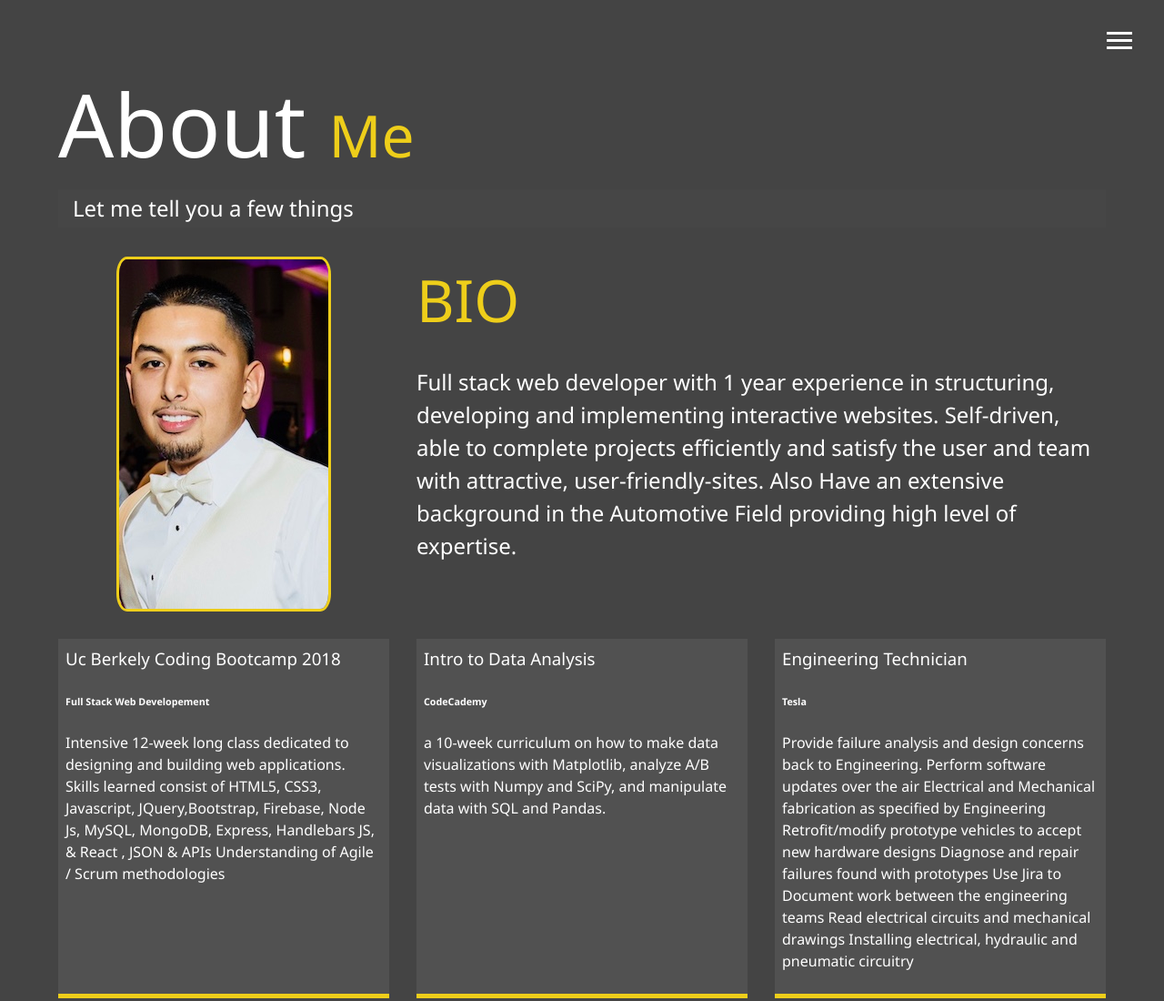
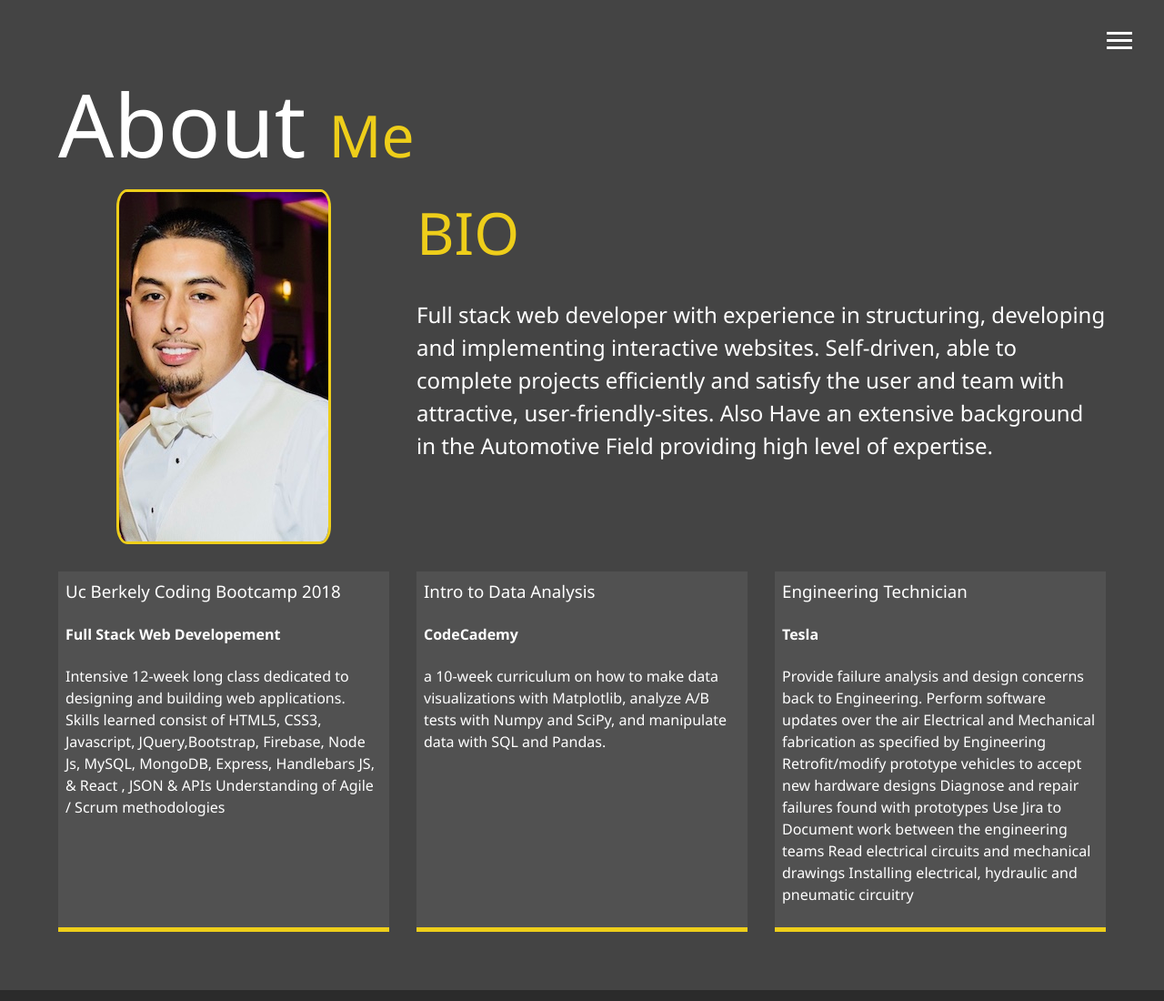
Before and after one commit to jose408510/portfolio_jd, a website: page dist/about.html in a window 1280 px wide. Shown: the top 1100 px of the page at 91% size. Drawn offline with Linux system fonts and the light colour scheme.

Commit message:
Updating

```diff
--- a/dist/about.html
+++ b/dist/about.html
@@ -54,22 +54,22 @@
       About
       <span class="text-secondary">Me</span>
     </h1>
-    <h2 class="sm-heading">
+    <!-- <h2 class="sm-heading">
       Let me tell you a few things
-    </h2>
+    </h2> -->
     <div class="about-info">
       <img src="img/portfolio_img.jpg" alt="Jose Castellanos" class="bio-image">
 
       <div class="bio">
         <h3 class="text-secondary">BIO</h3>
         <p>
-            Full stack web developer with 1 year experience in structuring, developing and implementing interactive websites. Self-driven, able to complete projects efficiently and satisfy the user and team with attractive, user-friendly-sites. Also Have an extensive background in the Automotive Field providing high level of expertise.
+            Full stack web developer with experience in structuring, developing and implementing interactive websites. Self-driven, able to complete projects efficiently and satisfy the user and team with attractive, user-friendly-sites. Also Have an extensive background in the Automotive Field providing high level of expertise.
         </p>
       </div>
 
       <div class="job job-1">
         <h3>Uc Berkely Coding Bootcamp 2018</h3>
-        <h6>Full Stack Web Developement </h6>
+        <h4>Full Stack Web Developement </h4>
         <p>
           Intensive 12-week long class dedicated to designing and building web applications.
           Skills learned consist of
@@ -81,7 +81,7 @@
 
       <div class="job job-2">
         <h3>Intro to Data Analysis </h3>
-        <h6>CodeCademy</h6>
+        <h4>CodeCademy</h4>
         <p>
         a 10-week curriculum on how to make data visualizations with Matplotlib, analyze A/B tests with Numpy and SciPy, and manipulate data with SQL and Pandas.
         </p>
@@ -89,7 +89,7 @@
 
       <div class="job job-3">
         <h3>Engineering Technician</h3>
-        <h6>Tesla</h6>
+        <h4 >Tesla</h4>
         <p>
             Provide failure analysis and design concerns back to Engineering.
             Perform software updates over the air
```
Also changed, not shown: dist/contact.html (+2 -2 lines), dist/work.html (+2 -2 lines), 1 other file.
